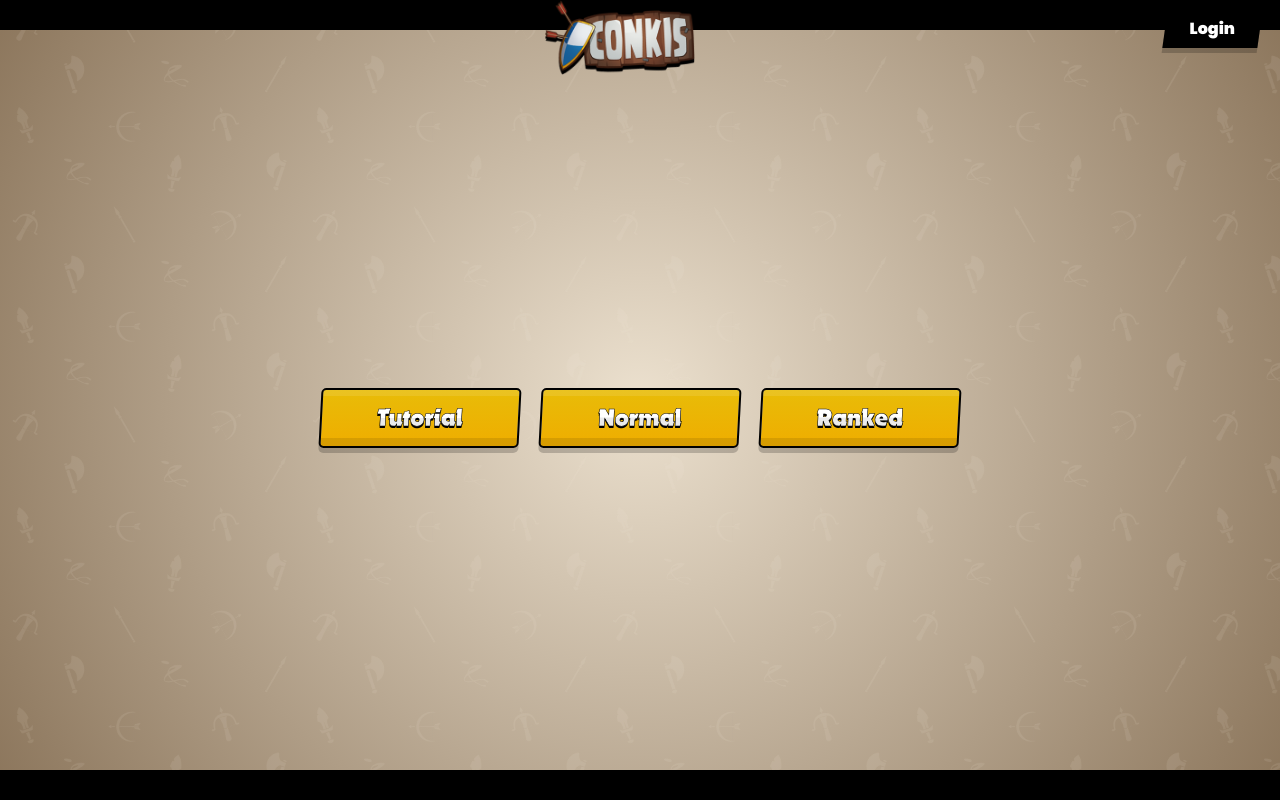
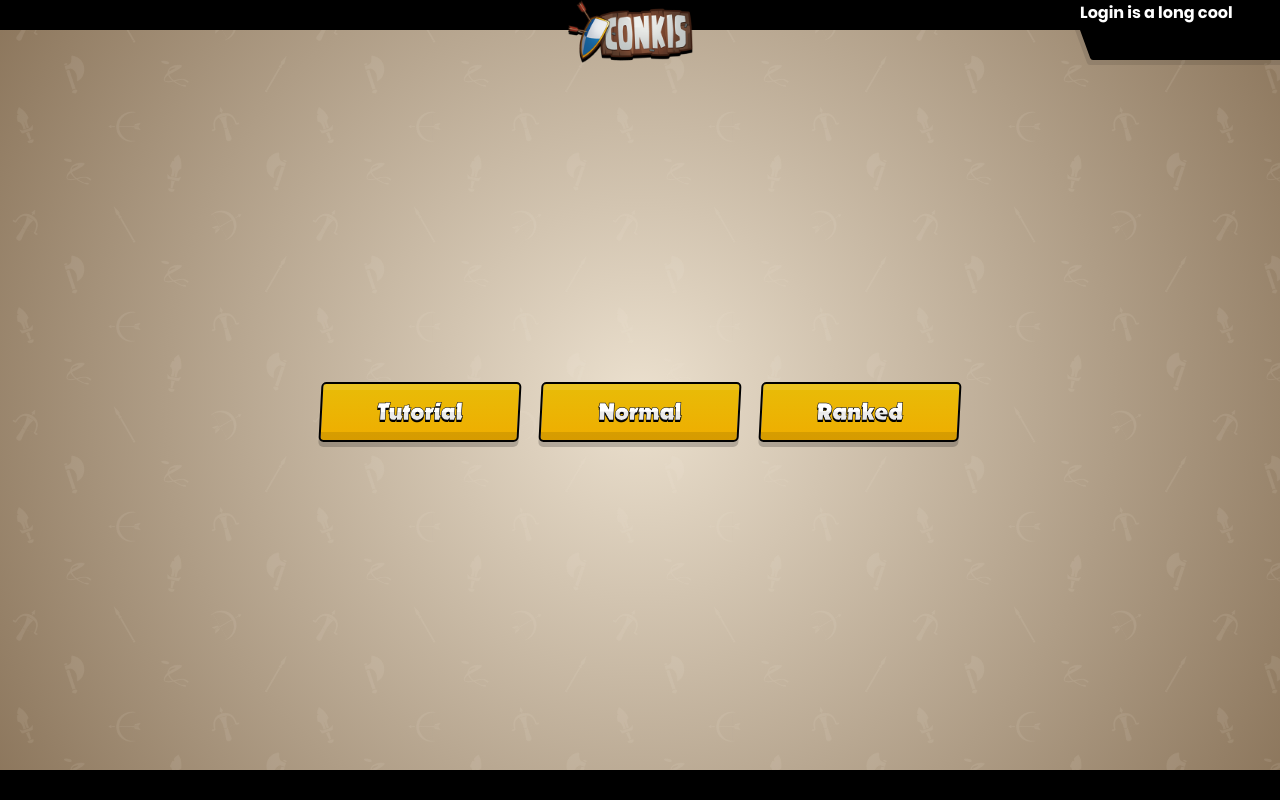
Before and after one commit to yucigou/conkis-client, a React (Create React App) app: page / in a window 1280 px wide. Built offline with nearby package versions, Linux system fonts and the light colour scheme.

Commit message:
Making User block

```diff
--- /dev/null
+++ b/src/components/partials/Header.js
@@ -0,0 +1,52 @@
+import React from 'react'
+import styled from '@emotion/styled'
+import ButtonPlain from 'components/stateless/ButtonPlain'
+import User from 'components/stateless/User'
+
+export default function Header() {
+    return (
+        <Container>
+            <HeaderLeft></HeaderLeft>
+            <HeaderCenter>
+                <Logo src="/assets/img/logo.png" />
+            </HeaderCenter>
+            {/* <HeaderRight paddingRight="20px" paddingTop="10px">
+                <ButtonPlain>Login</ButtonPlain>
+            </HeaderRight> */}
+            <HeaderRight>
+                <User>Login is a long cool</User>
+            </HeaderRight>
+        </Container>
+    )
+}
+
+const Container = styled.div`
+    width: 100%;
+    display: flex;
+    flex: 0 1 auto;
+    /* background: blue; */
+`
+
+const HeaderLeft = styled.div`
+    flex: 1;
+`
+const HeaderCenter = styled.div`
+    flex: 0 1;
+    display: flex;
+    justify-content: center;
+`
+const HeaderRight = styled.div`
+    flex: 1;
+    display: flex;
+    justify-content: flex-end;
+    flex-direction: row;
+    align-items: flex-start;
+    padding-right: ${p => p.paddingRight || '0'};
+    padding-top: ${p => p.paddingTop || '0'};
+`
+
+const Logo = styled.img`
+    width: 125px;
+    height: 63px;
+    margin-left: -20px;
+`
--- a/src/components/stateless/ButtonHeader.js
+++ b/src/components/stateless/ButtonPlain.js
@@ -6,18 +6,12 @@ export default function ButtonHeader({ children }) {
         <Container>
             <Background />
             <Label>{children}</Label>
-            {children}
         </Container>
     )
 }
 
 const Container = styled.div`
     position: relative;
-    font-weight: bold;
-    /* font-family: Nougat; */
-    /* font-size: 25px; */
-    padding: 7px 25px;
-    line-height: 24px;
 
     &:active > * {
         top: 5px;
@@ -37,28 +31,16 @@ const Background = styled.div`
 `
 
 const Label = styled.div`
-    top: 0;
-    left: 0;
-    position: absolute;
+    position: relative;
     height: 100%;
     width: 100%;
     color: white;
+    font-weight: bold;
+    /* font-family: Nougat; */
+    /* font-size: 25px; */
+    padding: 7px 25px;
+    line-height: 24px;
     display: flex;
     justify-content: center;
     align-items: center;
 `
-
-// const InnerLight2 = styled.div`
-//     top: 0;
-//     right: 2;
-//     position: absolute;
-//     background-color: rgba(255, 255, 255, 0.1);
-//     height: 10%;
-//     width: 5px;
-// `
-
-const ContainerText = styled.div`
-    top: -1px;
-    position: relative;
-    opacity: ${p => (p.disabled ? '0.7' : '1')};
-`
--- /dev/null
+++ b/src/components/stateless/User.js
@@ -0,0 +1,34 @@
+import React from 'react'
+import styled from '@emotion/styled'
+
+export default function User({ children }) {
+    return (
+        <Container>
+            <Background />
+            <Content>{children}</Content>
+        </Container>
+    )
+}
+
+const Container = styled.div`
+    position: relative;
+    min-width: 200px;
+    height: 60px;
+`
+
+const Background = styled.div`
+    top: 0;
+    left: 0;
+    position: absolute;
+    background-color: black;
+    height: 100%;
+    width: 100%;
+    box-shadow: -5px 5px rgba(0, 0, 0, 0.1);
+    transform: skewX(20deg);
+    border-radius: 2px;
+`
+
+const Content = styled.div`
+    position: relative;
+    color: white;
+`
--- a/src/components/views/Home.js
+++ b/src/components/views/Home.js
@@ -1,7 +1,7 @@
 import React from 'react'
 import styled from '@emotion/styled'
+import Header from 'components/partials/Header'
 import ButtonBig from 'components/stateless/ButtonBig'
-import ButtonHeader from 'components/stateless/ButtonHeader'
 
 export default function Home() {
     return (
@@ -10,15 +10,7 @@ export default function Home() {
             <Top />
             <Bottom />
             <Content>
-                <Header>
-                    <HeaderLeft></HeaderLeft>
-                    <HeaderCenter>
-                        <Logo src="/assets/img/logo.png" />
-                    </HeaderCenter>
-                    <HeaderRight paddingRight="20px" paddingTop="10px">
-                        <ButtonHeader>Login</ButtonHeader>
-                    </HeaderRight>
-                </Header>
+                <Header />
                 <Middle>
                     <Tutorial>
                         <ButtonBig fontSize="25px">Tutorial</ButtonBig>
@@ -93,13 +85,6 @@ const Content = styled.div`
     flex-direction: column;
 `
 
-const Header = styled.div`
-    width: 100%;
-    display: flex;
-    flex: 0 1 auto;
-    /* background: blue; */
-`
-
 const Middle = styled.div`
     flex: 1;
     /* background: red; */
@@ -116,30 +101,6 @@ const Footer = styled.div`
     flex: 0 1 auto;
 `
 
-const HeaderLeft = styled.div`
-    flex: 1;
-`
-const HeaderCenter = styled.div`
-    flex: 0 1;
-    display: flex;
-    justify-content: center;
-`
-const HeaderRight = styled.div`
-    flex: 1;
-    display: flex;
-    justify-content: flex-end;
-    flex-direction: row;
-    align-items: flex-start;
-    padding-right: ${p => p.paddingRight || '0'};
-    padding-top: ${p => p.paddingTop || '0'};
-`
-
-const Logo = styled.img`
-    width: 150px;
-    height: 75px;
-    margin-left: -20px;
-`
-
 const Tutorial = styled.div`
     width: 200px;
     height: 50px;
```
